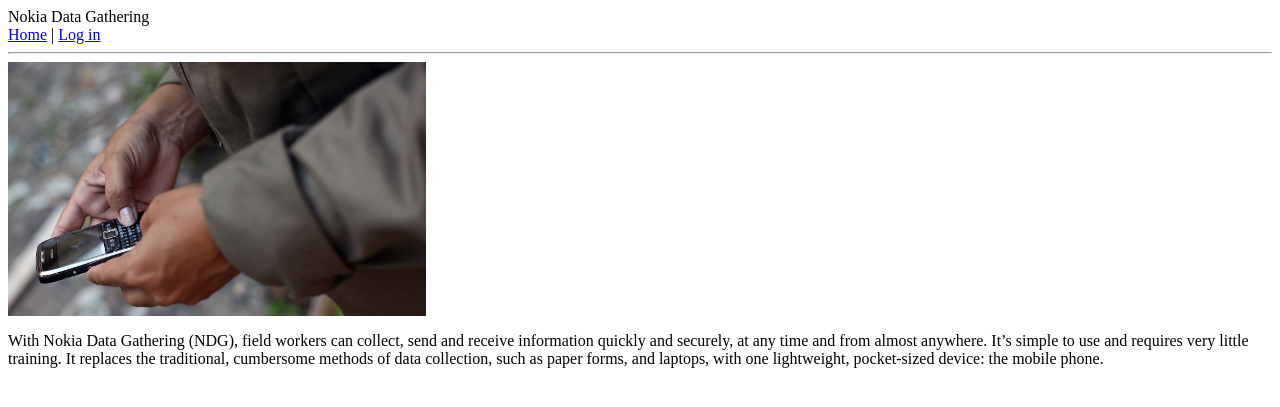
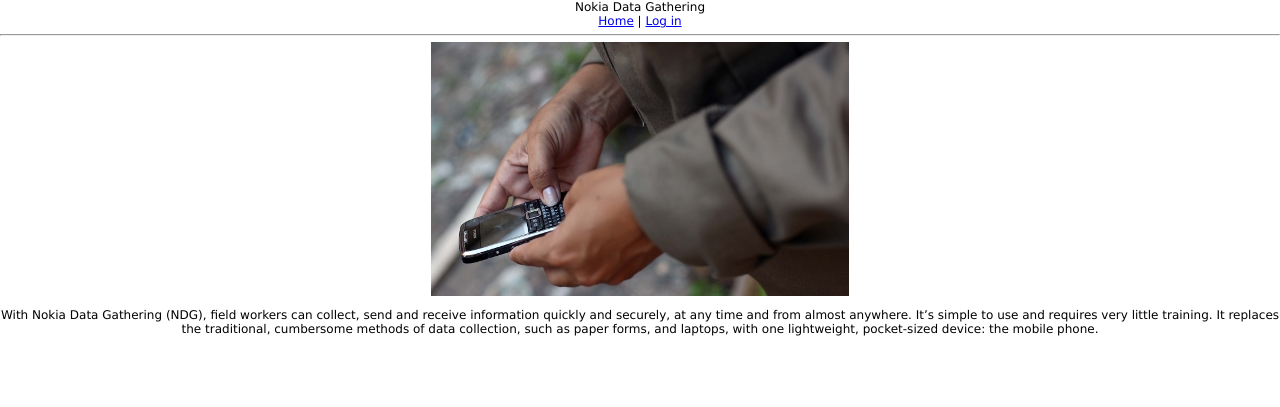
Before and after one commit to rodavelino/ndg-django, a Django app: template templates/ui/index.html in a window 1280 px wide. Shown: the top 407 px of the page. Run offline with Django 3.2, Linux system fonts and the light colour scheme; the template is opened without the code that fills it, so the values that code supplies are empty.

Commit message:
Relative url magic with MEDIA_URL and JBoss compatibility

```diff
--- a/media/css/ndgStyle.css
+++ b/media/css/ndgStyle.css
@@ -1,6 +1,19 @@
 /* CSS file */
 
 /* Global */
+
+body {
+	font: 100% Verdana, Arial, Helvetica, sans-serif;
+	margin: 0px 0px 0px 0px;
+	padding: 0;
+	text-align: center;
+	color: #d5df3df;
+	font-family: Verdana, Arial, Helvetica, sans-serif;
+	font-size:12px;
+	background-color:#ffffff;
+
+}
+
 global
 {
 	font-family: NokiaSansWide;
--- a/templates/base.html
+++ b/templates/base.html
@@ -4,7 +4,7 @@
 <html xmlns="http://www.w3.org/1999/xhtml" xml:lang="en" lang="en">
 
 <head>
-    <link rel="stylesheet" type="text/css" href="/site_media/css/ndgStyle.css"
+    <link rel="stylesheet" type="text/css" href="{{MEDIA_URL}}css/ndgStyle.css"
     <title>{% block title %}Nokia Data Gathering{% endblock %}</title>
 </head>
 
--- a/templates/ui/index.html
+++ b/templates/ui/index.html
@@ -1,6 +1,6 @@
 {% extends "base.html" %}
 {% load i18n %}
  {% block content %}
-        <img clas="HBox.loginCenterPanel" src="/site_media/images/login_image.jpg" alt="login">
+        <img class="HBox.loginCenterPanel" src="{{MEDIA_URL}}images/login_image.jpg" alt="login">
 <p>With Nokia Data Gathering (NDG), field workers can collect, send and receive information quickly and securely, at any time and from almost anywhere. It’s simple to use and requires very little training. It replaces the traditional, cumbersome methods of data collection, such as paper forms, and laptops, with one lightweight, pocket-sized device: the mobile phone.</p>
 {% endblock %}
--- a/ui/views.py
+++ b/ui/views.py
@@ -24,9 +24,10 @@
 
 
 from django.shortcuts import render_to_response
+from django.template import RequestContext
 
 def index(request):
-    return render_to_response('base.html','' )
+    return render_to_response('base.html','',context_instance=RequestContext(request))
 
 def main(request):
-    return render_to_response('base.html','' )
+    return render_to_response('base.html','',context_instance=RequestContext(request))
```
Also changed, not shown: settings.py (+19 -3 lines).
